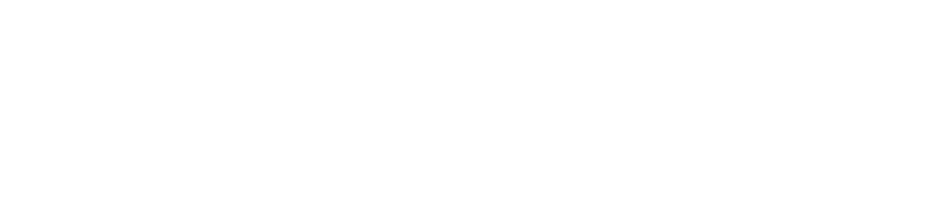
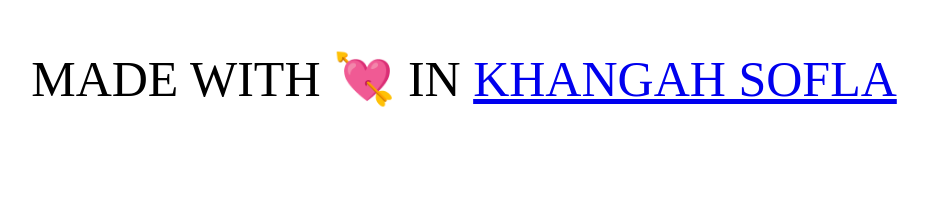
Before and after one commit to ihseodkipat/3GCni34UMucg1BbEvugwbEQ7B3OgKyGT, a plain HTML site: page index.html in a window 1280 px wide. Shown: the top 198 px of the page, without its empty margins (176-1104 px from the left). Drawn offline with Linux system fonts and the light colour scheme; a web font is replaced by a local one.

Commit message:
Update index.html

```diff
--- a/index.html
+++ b/index.html
@@ -25,5 +25,6 @@
 <p style="text-align: center;">Follow me: </p><a style="text-align: center; text-decoration:none;" href="http://beheshti1-nh1.arta1901.ir">beheshti1-nh1.arta1901.ir</a>
 </div>
 </div>
+<p style="font-size: 50px; text-align: center;">MADE WITH 💘 IN <a href="https://www.google.com/maps/place/Khanqah+Sofla,+Ardabil+Province,+Iran/@38.4012721,48.5060388,17z/data=!3m1!4b1!4m5!3m4!1s0x40227130ec277dbb:0x275885eb06ce5817!8m2!3d38.401259!4d48.5076915">KHANGAH SOFLA</a></p>
 </body>
 </html>
```
